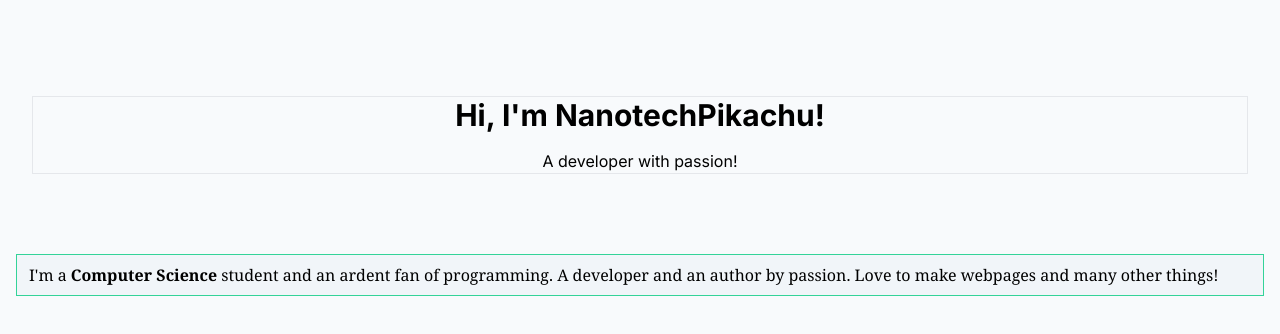
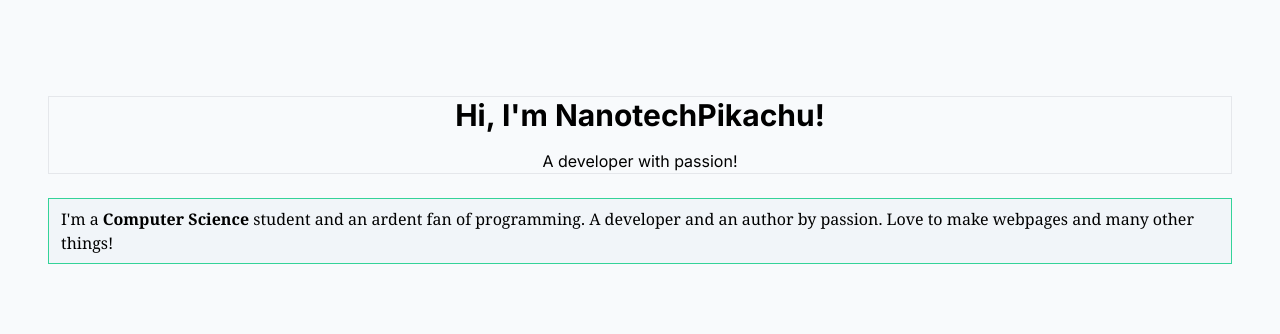
Before and after one commit to NanotechPikachu/Portfolio, a Next.js app: page / in a window 1280 px wide. Shown: the top 334 px of the page. Built offline with nearby package versions, Linux system fonts and the light colour scheme.

Commit message:
Update page.js

```diff
--- a/src/app/page.js
+++ b/src/app/page.js
@@ -1,7 +1,8 @@
 export default function Home() {
   return (
     <>
-    <div className="ml-8 mr-8 mt-24 mb-20 dark:bg-grey-950 bg-slate-50 border">
+    <div className="ml-8 mr-8 mt-24 mb-20">
+    <div className="ml-4 mr-4 dark:bg-grey-950 bg-slate-50 border">
     <h1 className="font-bold text-center text-2xl md:text-3xl dark:text-white text-black mb-4">Hi, I&apos;m NanotechPikachu!</h1>
     <p className="text-sm dark:text-zinc-50 text-black md:text-base text-center">A developer with passion!</p>
     </div>
@@ -10,6 +11,7 @@ export default function Home() {
 I&apos;m a <b>Computer Science</b> student and an ardent fan of programming. A developer and an author by passion. Love to make webpages and many other things!
     </p>
     </div>
+    </div>
     </>
   )
 }
```
